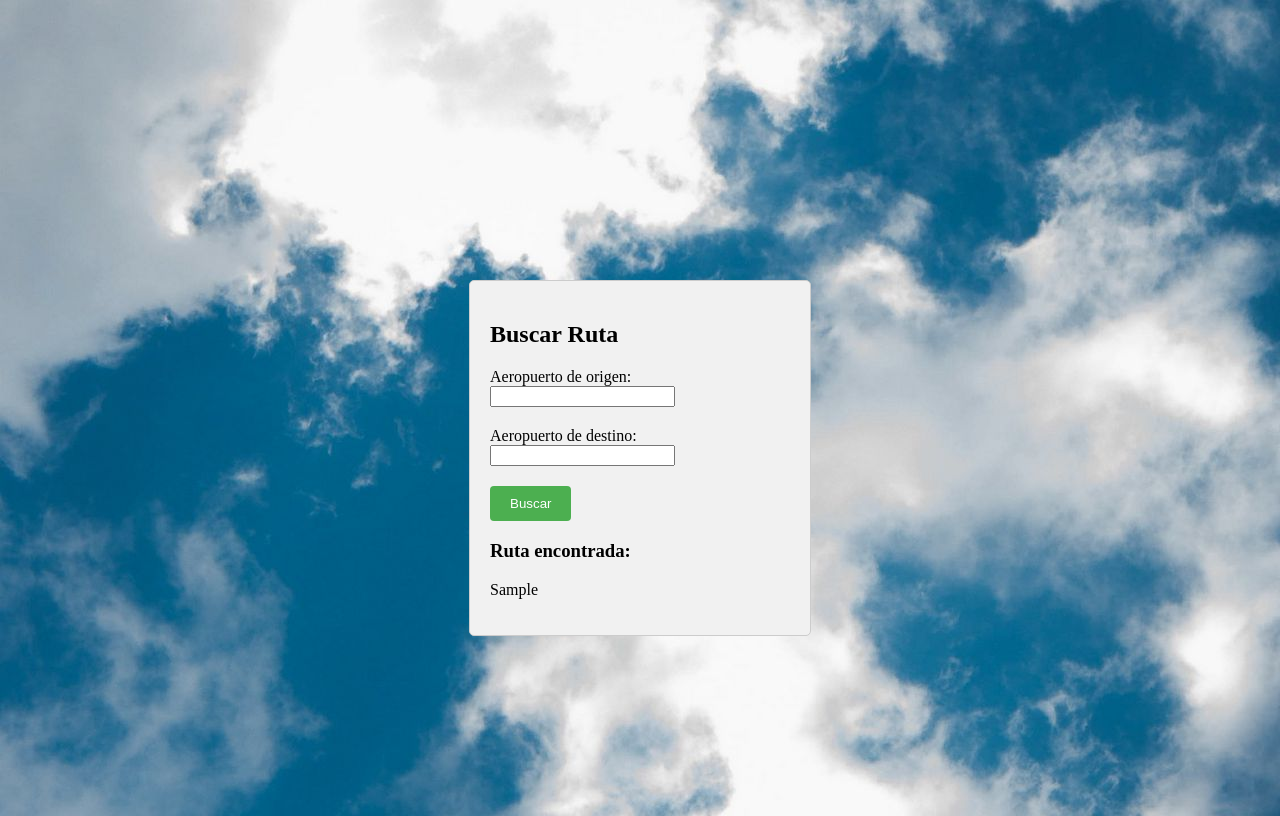
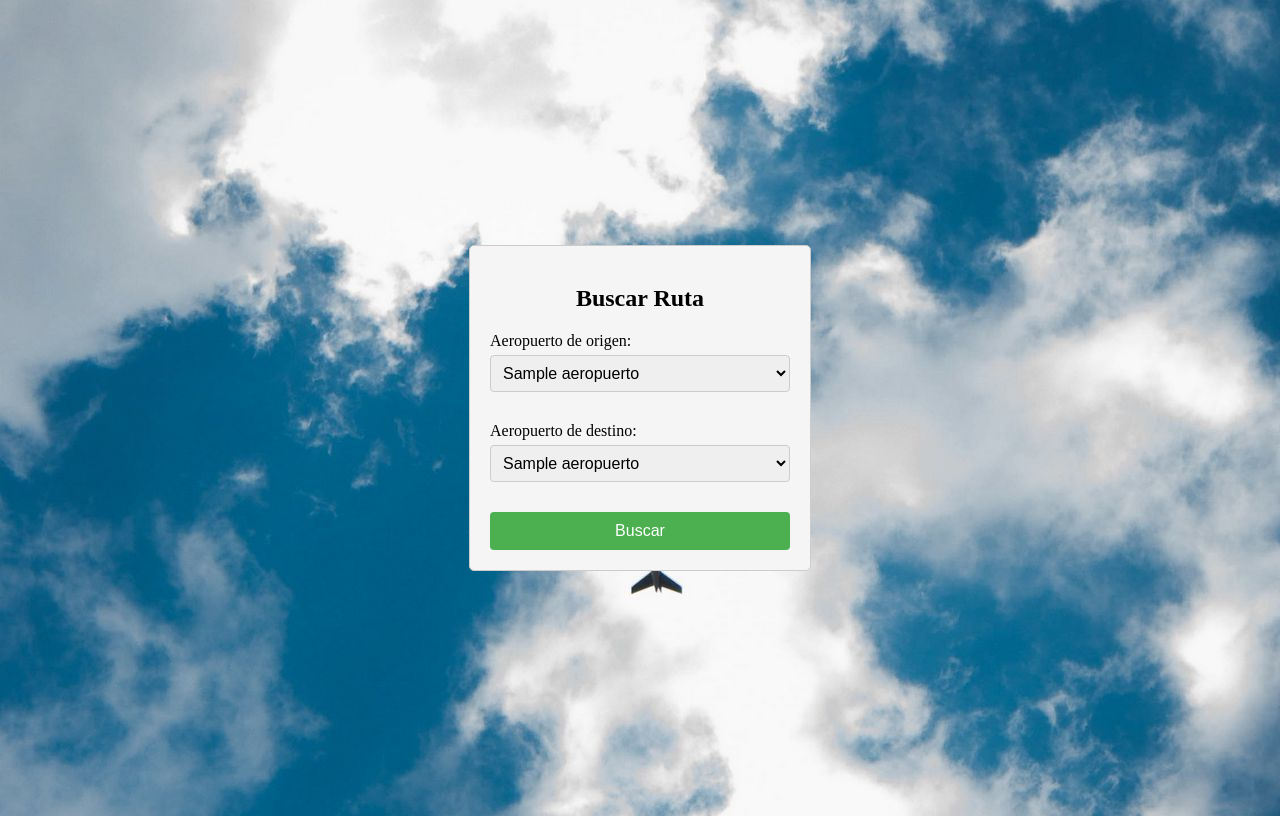
Before and after one commit to jasminpomasoncco/complejidad, a Flask app: template templates/form.html in a window 1280 px wide. Run offline with Flask 3, Linux system fonts and the light colour scheme; the template is opened without the code that fills it: most values are stand-ins (such as "Sample title", 1, 10 or a date in 2020).

Commit message:
feat: "Add bd excel"

```diff
--- a/app.py
+++ b/app.py
@@ -1,25 +1,13 @@
 from flask import Flask, render_template, request
+import pandas as pd
 
 app = Flask(__name__)
 
 @app.route('/', methods=['GET'])
 def index():
-    return render_template('form.html', ruta_encontrada=None)
 
-@app.route('/ruta', methods=['POST'])
-def buscar_ruta():
-    aeropuerto_origen = request.form['aeropuerto_origen']
-    aeropuerto_destino = request.form['aeropuerto_destino']
-    # Aquí puedes realizar la lógica para buscar la ruta más corta entre los aeropuertos
-    # y almacenar la ruta encontrada en una variable
-    # Por ahora, solo imprimiremos los aeropuertos en la consola
-    print(f"Aeropuerto de origen: {aeropuerto_origen}")
-    print(f"Aeropuerto de destino: {aeropuerto_destino}")
+    df = pd.read_excel('Aeropuertos.xlsx', sheet_name='Aeropuertos')
 
-    # Ejemplo de ruta encontrada
-    ruta_encontrada = f"{aeropuerto_origen} -> {aeropuerto_destino} -> {aeropuerto_origen}"
+    aeropuertos = df['Nombre'].tolist()
 
-    return render_template('form.html', ruta_encontrada=ruta_encontrada)
-
-if __name__ == '__main__':
-    app.run()
+    return render_template('form.html', ruta_encontrada=None, aeropuertos=aeropuertos)
--- /dev/null
+++ b/styles/style.css
@@ -0,0 +1,74 @@
+body {
+    background-image: url("//static/background.jpg");
+    background-size: cover;
+    display: flex;
+    justify-content: center;
+    align-items: center;
+    height: 100vh;
+}
+
+.container {
+    width: 300px;
+    margin: 0 auto;
+    margin-top: 100px;
+    padding: 20px;
+    background-color: #f1f1f1;
+    border: 1px solid #ccc;
+    border-radius: 5px;
+}
+
+.form-group {
+    margin-bottom: 20px;
+}
+
+.submit-button {
+    background-color: #4CAF50;
+    color: white;
+    padding: 10px 20px;
+    border: none;
+    border-radius: 4px;
+    cursor: pointer;
+}
+.container {
+    max-width: 400px;
+    margin: 0 auto;
+    padding: 20px;
+    background-color: #f5f5f5;
+    border-radius: 5px;
+}
+
+h2 {
+    text-align: center;
+    margin-bottom: 20px;
+}
+
+label {
+    display: block;
+    margin-bottom: 5px;
+}
+
+select {
+    width: 100%;
+    padding: 8px;
+    border: 1px solid #ccc;
+    border-radius: 4px;
+    font-size: 16px;
+    margin-bottom: 10px;
+}
+
+
+.submit-button {
+    display: block;
+    width: 100%;
+    padding: 10px;
+    background-color: #4CAF50;
+    color: white;
+    border: none;
+    border-radius: 4px;
+    font-size: 16px;
+    cursor: pointer;
+}
+
+.form-group {
+    margin-bottom: 20px;
+}
--- a/templates/form.html
+++ b/templates/form.html
@@ -1,7 +1,36 @@
 <!DOCTYPE html>
-<html>
+<html lang="en">
 <head>
+    <meta charset="UTF-8">
+    <link rel="stylesheet" type="text/css" href="styles/style.css">
     <title>Formulario</title>
+
+</head>
+<body>
+    <div class="container">
+        <h2>Buscar Ruta</h2>
+        <form method="POST" action="/ruta">
+            <div class="form-group">
+                <label for="aeropuerto_origen">Aeropuerto de origen:</label>
+                <select id="aeropuerto_origen" name="aeropuerto_origen">
+                    {% for aeropuerto in aeropuertos %}
+                        <option value="{{ aeropuerto }}">{{ aeropuerto }}</option>
+                    {% endfor %}
+                </select>
+            </div>
+            <div class="form-group">
+                <label for="aeropuerto_destino">Aeropuerto de destino:</label>
+                <select id="aeropuerto_origen" name="aeropuerto_origen">
+                    {% for aeropuerto in aeropuertos %}
+                        <option value="{{ aeropuerto }}">{{ aeropuerto }}</option>
+                    {% endfor %}
+                </select>
+            </div>
+            <button class="submit-button" type="submit">Buscar</button>
+        </form>
+    </div>
+</body>
+</html>
 <style>
     body {
     background-image: url("/static/background.jpg");
@@ -34,28 +63,47 @@
     border-radius: 4px;
     cursor: pointer;
 }
+.container {
+    max-width: 400px;
+    margin: 0 auto;
+    padding: 20px;
+    background-color: #f5f5f5;
+    border-radius: 5px;
+}
+
+h2 {
+    text-align: center;
+    margin-bottom: 20px;
+}
+
+label {
+    display: block;
+    margin-bottom: 5px;
+}
+
+select {
+    width: 100%;
+    padding: 8px;
+    border: 1px solid #ccc;
+    border-radius: 4px;
+    font-size: 16px;
+    margin-bottom: 10px;
+}
+
+
+.submit-button {
+    display: block;
+    width: 100%;
+    padding: 10px;
+    background-color: #4CAF50;
+    color: white;
+    border: none;
+    border-radius: 4px;
+    font-size: 16px;
+    cursor: pointer;
+}
+
+.form-group {
+    margin-bottom: 20px;
+}
 </style>
-</head>
-<body>
-    <div class="container">
-        <h2>Buscar Ruta</h2>
-        <form method="POST" action="/ruta">
-            <div class="form-group">
-                <label for="aeropuerto_origen">Aeropuerto de origen:</label>
-                <input type="text" id="aeropuerto_origen" name="aeropuerto_origen">
-            </div>
-            <div class="form-group">
-                <label for="aeropuerto_destino">Aeropuerto de destino:</label>
-                <input type="text" id="aeropuerto_destino" name="aeropuerto_destino">
-            </div>
-            <button class="submit-button" type="submit">Buscar</button>
-        </form>
-        <div class="ruta-container">
-            {% if ruta_encontrada %}
-                <h3>Ruta encontrada:</h3>
-                <p>{{ ruta_encontrada }}</p>
-            {% endif %}
-        </div>
-    </div>
-</body>
-</html>
```
Also changed, not shown: 1 other file. Lines whose indentation alone changed are shown as unchanged.
